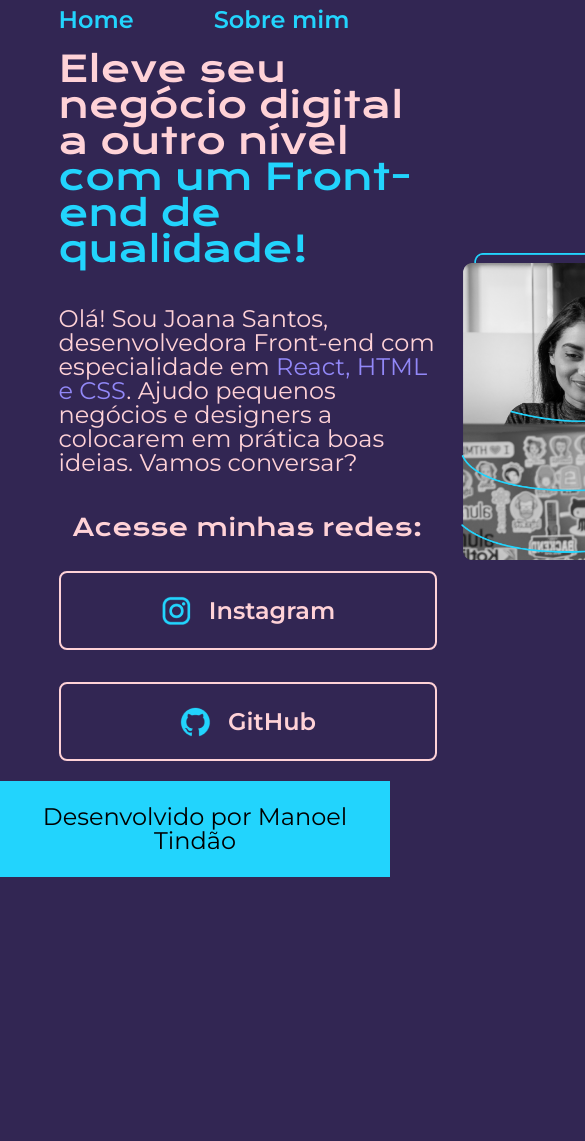
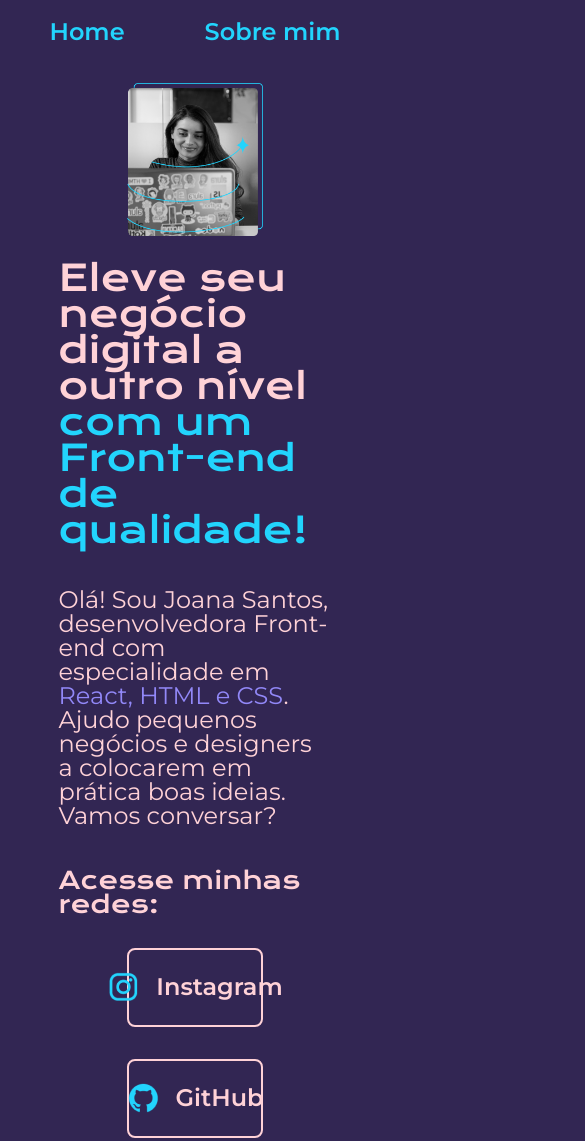
Before and after one commit to tindao02/TechGuideFrontEnd, a plain HTML site: page Nível 1/03-Tags semânticas/index.html in a window 390 px wide. Shown: the top 1141 px of the page, 585 px wide, since content can reach past the window. Before the commit the page ends 877 px from the top, so only its background shows below. Drawn offline with nearby package versions, Linux system fonts and the light colour scheme.

Commit message:
responsividade

```diff
--- a/Nível 1/03-Tags semânticas/index.html
+++ b/Nível 1/03-Tags semânticas/index.html
@@ -36,7 +36,7 @@
                 </a>
             </div>
         </section>
-        <img class="conteudo-imagem" src="./assets/Imagem.png" alt="Foto da Joana Santos programando">
+        <img class="conteudo__imagem" src="./assets/Imagem.png" alt="Foto da Joana Santos programando">
     </main>
     <footer class="rodape">
         <p class="rodape__texto">Desenvolvido por Manoel Tindão</p>
--- a/Nível 1/03-Tags semânticas/styles/style.css
+++ b/Nível 1/03-Tags semânticas/styles/style.css
@@ -58,7 +58,7 @@ strong {
 }
 
 .conteudo__principal {
-    max-width: 615px;
+    width: 50%;
     display: flex;
     flex-direction: column;
     gap: 40px;
@@ -94,7 +94,7 @@ strong {
     align-items: center;
     gap: 16px;
     /* background-color: var(--texto-secundario); */
-    width: 378px;
+    width: 50%;
     text-align: center;
     border-radius: 8px;
     /* --font-size: 1.5rem; */
@@ -111,6 +111,10 @@ strong {
     color: #22D4FD;
 }
 
+.conteudo__imagem {
+    width: 50%;
+}
+
 .rodape {
     background-color: var(--texto-secundario) ;
 }
@@ -120,3 +124,25 @@ strong {
     padding: 24px;
     text-align: center;
 }
+
+@media screen and (max-width: 1200px) {
+    .cabecalho {
+        padding: 5%;
+    }
+
+    .cabecalho__menu {
+        justify-content: center;
+    }
+
+    .conteudo {
+        flex-direction: column;
+    }
+
+    .conteudo__imagem {
+        order: -1;
+    }
+
+    .conteudo__principal {
+        width: auto;
+    }
+}
```
Also changed, not shown: Nível 1/01-HTML - Fundamentos/02 FORMULÁRIOS COM HTML e CSS!/index.html (added, +11 -0 lines).
